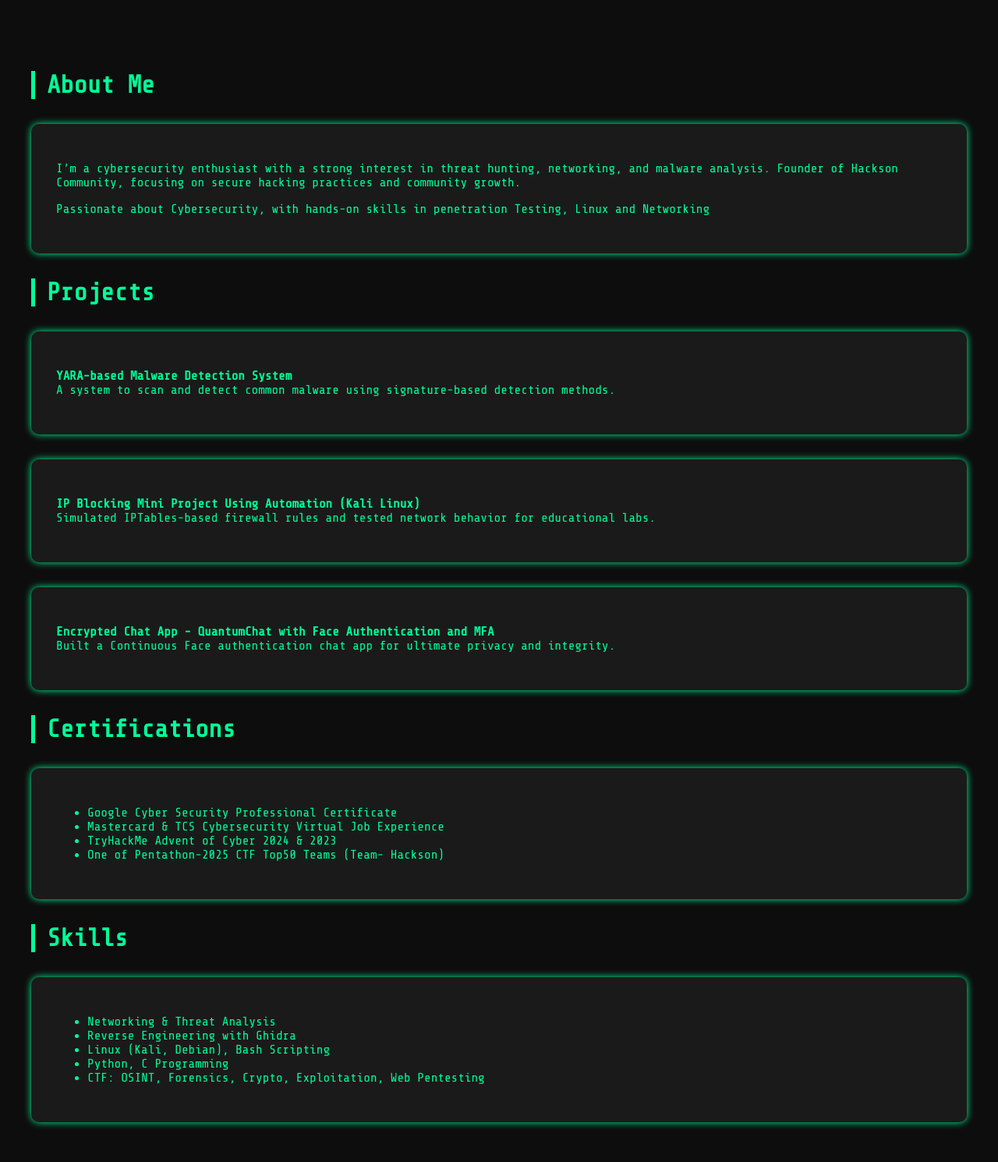
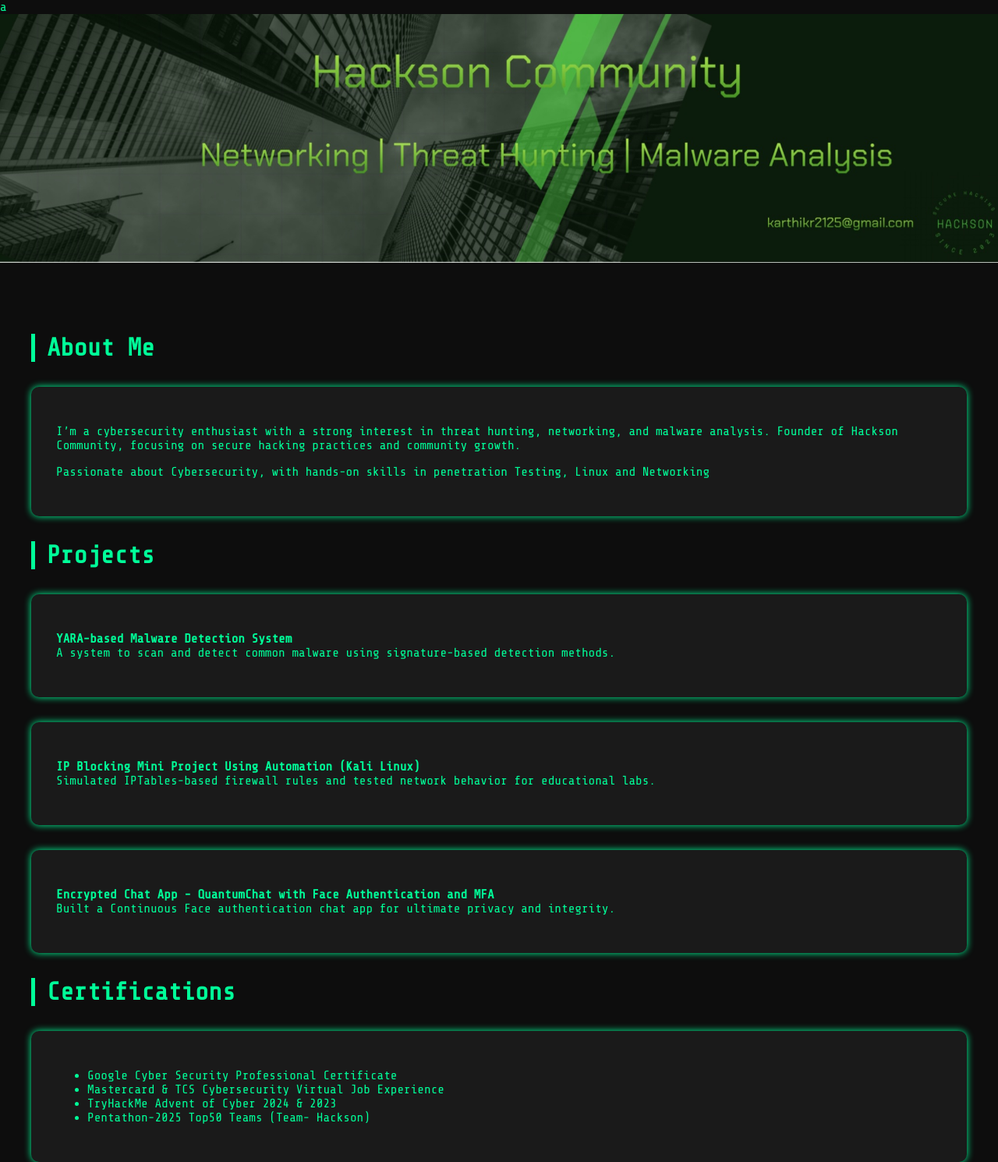
Before and after one commit to karthikr017/karthik-portfolio, a plain HTML site: page index.html in a window 1280 px wide. Shown: the top 1490 px of the page at 78% size. Drawn offline with nearby package versions, Linux system fonts and the light colour scheme.

Commit message:
Update index.html

```diff
--- a/index.html
+++ b/index.html
@@ -1,4 +1,4 @@
-<!DOCTYPE html>
+a<!DOCTYPE html>
 <html lang="en">
 <head>
   <meta charset="UTF-8" />
@@ -13,7 +13,12 @@
       color: #00ff99;
       overflow-x: hidden;
     }
-    /* Header removed — so no styles needed for it */
+
+    .banner {
+      width: 100%;
+      height: auto;
+      display: block;
+    }
 
     section {
       padding: 4em 2em;
@@ -63,6 +68,10 @@
 </head>
 <body>
 
+  <!-- Banner Image -->
+  <img src="banner-image.jpg" alt="Hackson Community Banner" class="banner">
+
+  <!-- Main Content -->
   <section>
     <h2>About Me</h2>
     <div class="card">
@@ -87,7 +96,7 @@
         <li>Google Cyber Security Professional Certificate</li>
         <li>Mastercard & TCS Cybersecurity Virtual Job Experience</li>
         <li>TryHackMe Advent of Cyber 2024 & 2023</li>
-        <li>One of Pentathon-2025 CTF Top50 Teams (Team- Hackson)</li>
+        <li>Pentathon-2025 Top50 Teams (Team- Hackson)</li>
       </ul>
     </div>
 
```
